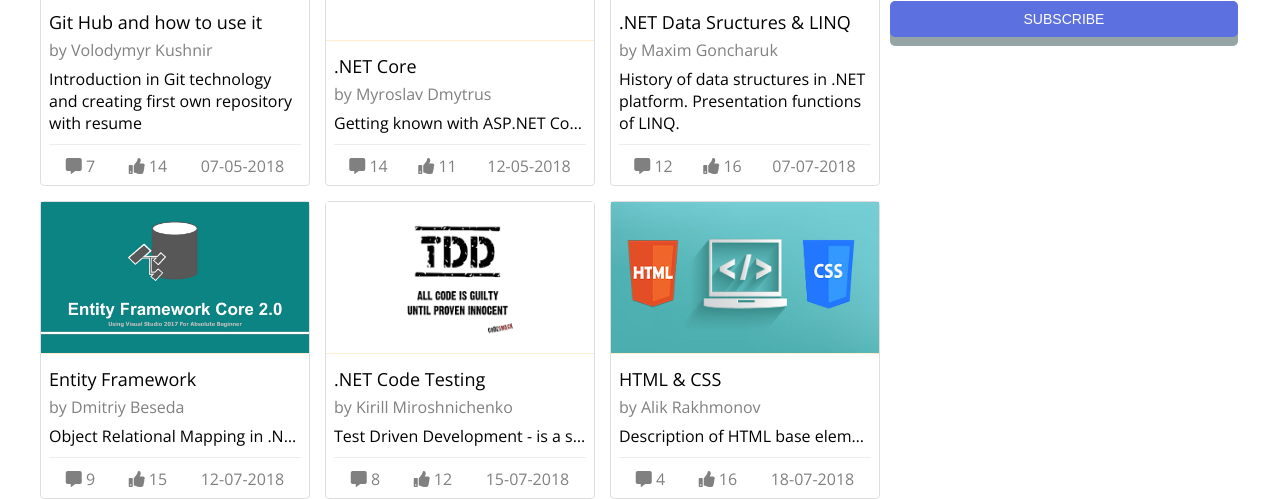
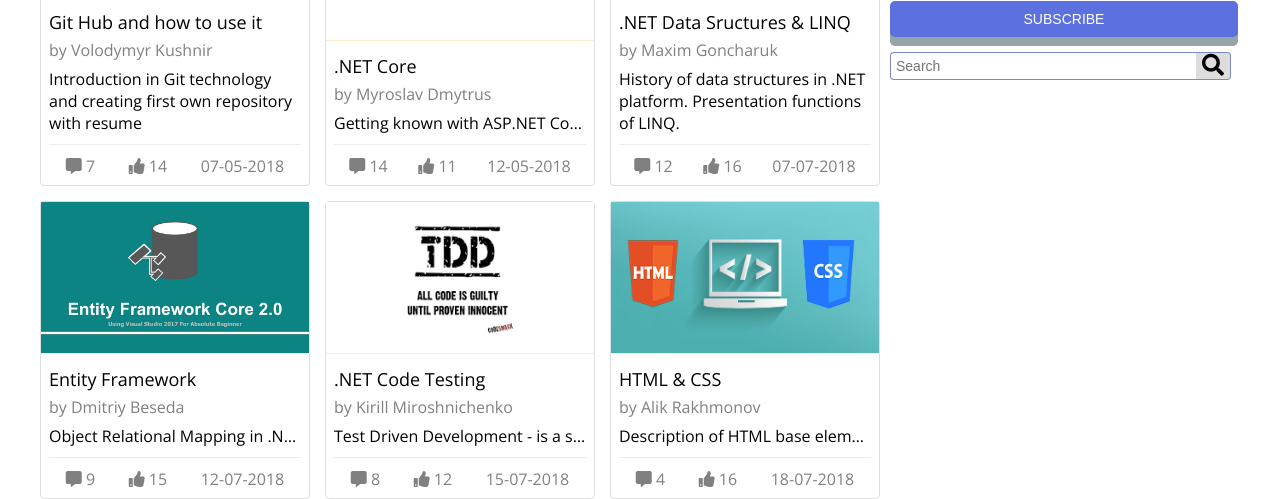
Before and after one commit to kostyaHrytsyuk/myNativeHtmlPage, a plain HTML site: page index.html in a window 1280 px wide. Shown: the part 349-848 px from the top of the page. Drawn offline with nearby package versions, Linux system fonts and the light colour scheme.

Commit message:
Added search field

```diff
--- a/aside.css
+++ b/aside.css
@@ -54,3 +54,27 @@
 .subscribe button:hover{
     background-color: #7d89cc;
 }
+
+aside .search
+{
+    display:flex;
+    flex-direction: row;
+    justify-content: center;
+    align-items: center;
+    width: 100%;
+    margin-top: 15px;
+}
+
+aside .search input[type=text]
+{
+    width: 100%;
+    border: solid 1px #7d89cc;
+    border-right:none;
+}
+
+aside .search button
+{
+    border: solid 1px #7d89cc;
+    border-left:none;
+    font-size: 18px;
+}
--- a/index.html
+++ b/index.html
@@ -213,6 +213,10 @@
         </div>
         <button class="subscribe button">SUBSCRIBE</button>
       </div>
+      <div class="search">
+          <input type="text" placeholder="Search">
+          <button ><i class="fa fa-search"></i></button>
+        </div>
     </aside>
   </div>
   </body>
```
